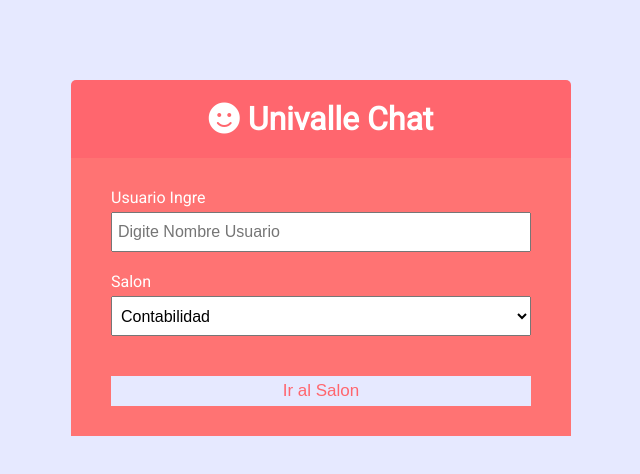
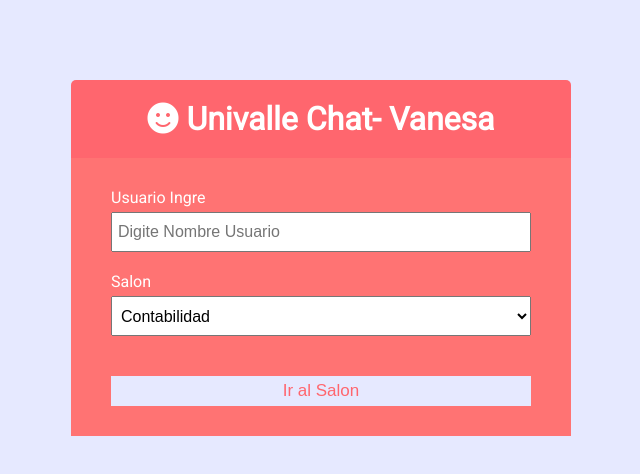
Before and after one commit to vanesacifuentes/chatunivalle, a website: page public/index.html in a window 1280 px wide. Shown: the whole page, without its empty margins (319-959 px from the left). Drawn offline with Linux system fonts and the light colour scheme.

Commit message:
Cambio Chat

```diff
--- a/public/index.html
+++ b/public/index.html
@@ -16,7 +16,7 @@
   <body>
     <div class="join-container">
       <header class="join-header">
-        <h1><i class="fas fa-smile"></i> Univalle Chat</h1>
+        <h1><i class="fas fa-smile"></i> Univalle Chat- Vanesa</h1>
       </header>
       <main class="join-main">
         <form action="chat.html">
```
Also changed, not shown: .travis.yml.
